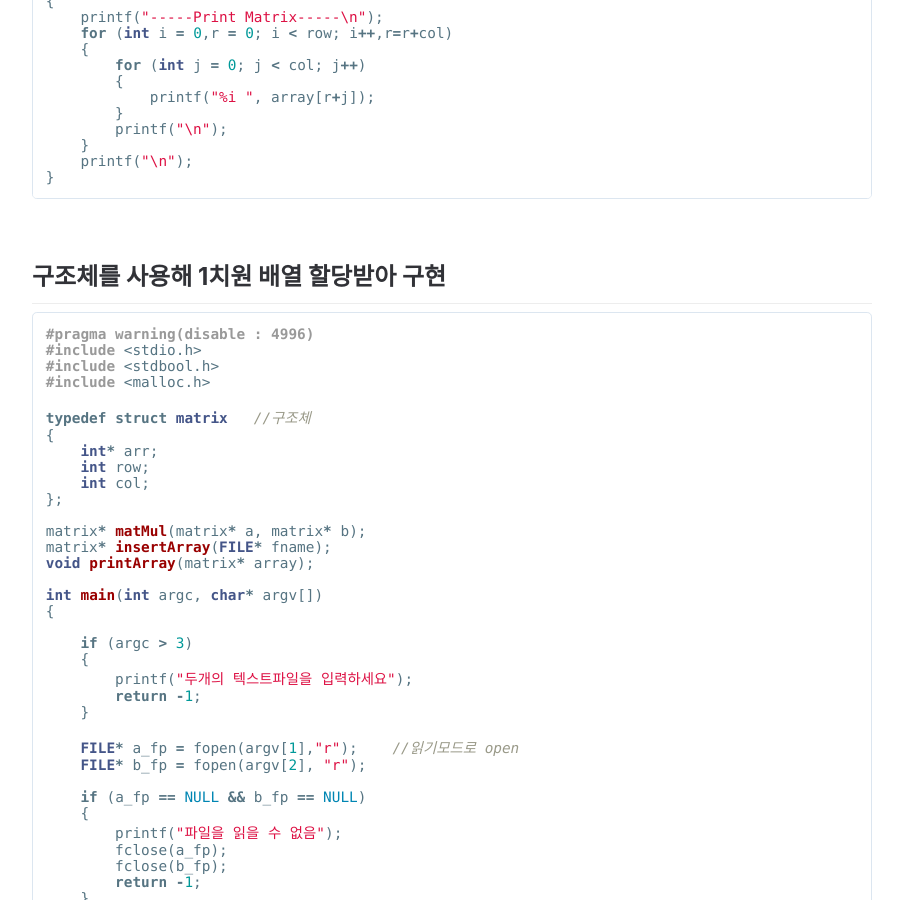
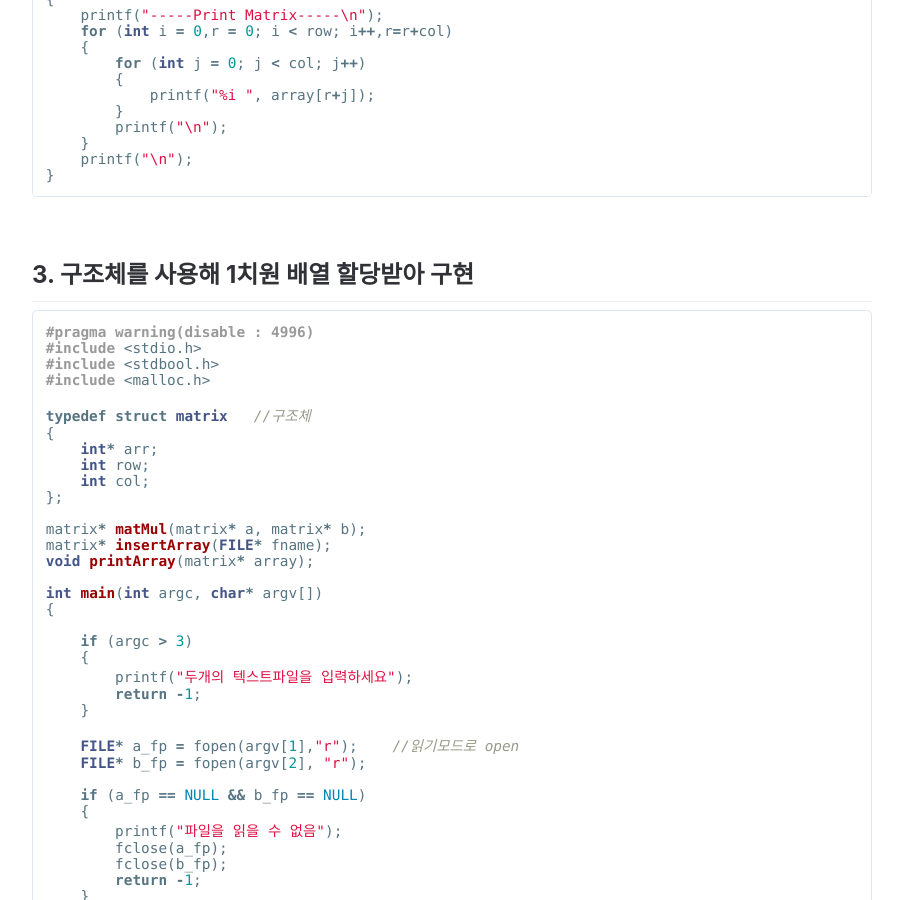
Before and after one commit to Yeji-Jang1210/Yeji-Jang1210.github.io, a Jekyll site: the page built from _posts/Data_Structure-study/2021-01-28-MatMul.md, in a window 1280 px wide and 900 px high, scrolled down 5756 px. Shown: the whole window, without its empty margins (188-1091 px from the left). Built offline with Jekyll 4.4.1, drawn with Linux system fonts in a browser that asks for light colours; comment, search, counter and statistics services are not loaded; some of the changed text lies outside the part shown.

Commit message:
modify matmul post

````diff
--- a/_posts/Data_Structure-study/2021-01-28-MatMul.md
+++ b/_posts/Data_Structure-study/2021-01-28-MatMul.md
@@ -7,9 +7,9 @@ categories : [Data_Structure]
 # MatMul
 ---
 텍스트 파일을 받아 행렬의 곱을 처리하는 소스
-1. [`2차원 동적배열을 할당받아 구현`](##-2차원-동적배열을-할당받아-구현)
-2. [`1차원 동적배열을 할당받아 구현`](##-1차원-동적배열을-할당받아-구현)
-3. [`구조체를 사용해 1치원 배열 할당받아 구현`](##-구조체를-사용해-1치원-배열-할당받아-구현)
+1. <mark>2차원 동적배열을 할당받아 구현</mark>
+2. <mark>1차원 동적배열을 할당받아 구현</mark>
+3. <mark>구조체를 사용해 1치원 배열 할당받아 구현</mark>
 2차원배열에서 1차원으로 구현할때 행렬곱 식을 다시 세워야해서 조금 힘들었지만 그덕분에
 for문의 흐름을 다시 생각해본 것 같다.
 그리고 구조체로 만들어보니까 같은문장을 다시 반복할 필요가 없던 것 같다.
@@ -319,7 +319,7 @@ void printArray(int* array, int row, int col)
 ```
 <br>
 
-## 구조체를 사용해 1치원 배열 할당받아 구현
+## 3. 구조체를 사용해 1치원 배열 할당받아 구현
 ---
 ```c++
 #pragma warning(disable : 4996)
````
Also changed, not shown: other parts of _posts/Data_Structure-study/2021-01-28-MatMul.md (+2 -2 lines).
